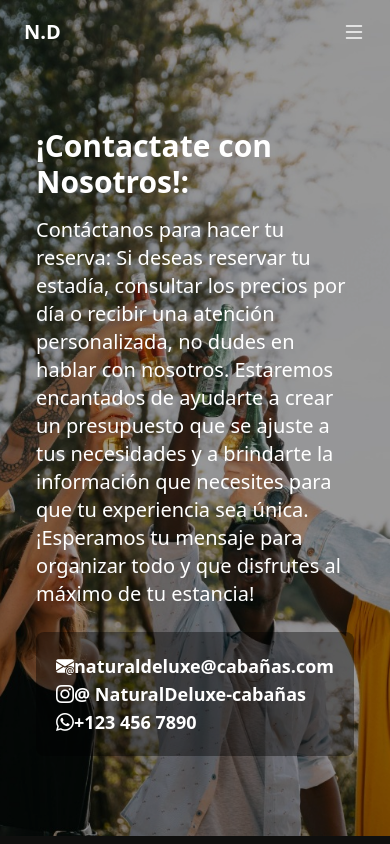
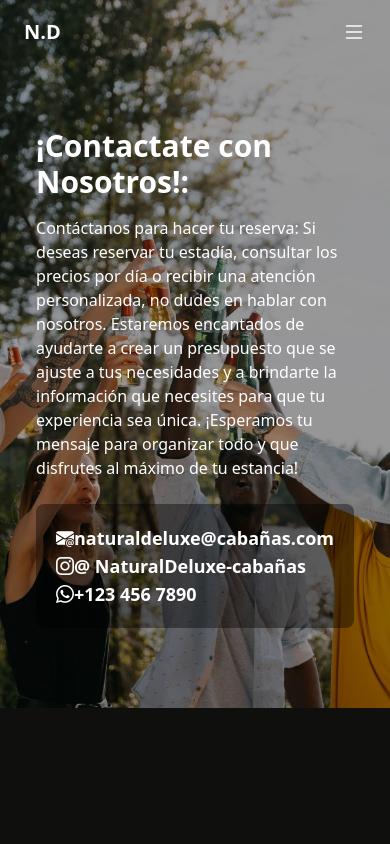
Before and after one commit to PamelaElin/Angular-project, an Angular app: page /contacto in a window 390 px wide. Built offline with nearby package versions, Linux system fonts and the light colour scheme.

Commit message:
fix scroll

```diff
--- a/src/app/components/card/card.component.html
+++ b/src/app/components/card/card.component.html
@@ -18,10 +18,10 @@
       <img [src]="imageUrl()" alt="{{ title() }}" class="w-[1000px] h-72 object-cover rounded-t-3xl">
       <div class="">
 
-    <div class="p-8 text-white bg-[#005A14] rounded-b-3xl">
-      <h2 class="text-3xl font-bold ">{{ title ()}}</h2>
-      <h3 class="text-lg mt-1 font-medium ">{{ subtitle() }}</h3>
-      <p class="  mt-2 font-medium text-md">{{ text ()}}</p>
+    <div class="p-8 text-white bg-[#165824b1] rounded-b-3xl">
+      <h2 class="text-xl font-bold ">{{ title ()}}</h2>
+      <h3 class="text-sm mt-1 font-medium ">{{ subtitle() }}</h3>
+      <p class="  mt-2 font-medium text-xs">{{ text ()}}</p>
     </div>
   </div>
   </div>
--- a/src/app/pages/contact/contact.component.css
+++ b/src/app/pages/contact/contact.component.css
@@ -5,5 +5,6 @@
 
 
 
+
     color: white;
   }
--- a/src/app/pages/contact/contact.component.html
+++ b/src/app/pages/contact/contact.component.html
@@ -1,8 +1,8 @@
 <section class="containerSection md:h-screen h-full ">
     <div class=" flex h-full w-full items-center justify-center bg-black/40 ">
-    <div class="grid justify-center mb-20 mt-32 text-white w-full px-52">
+    <div class="grid justify-center items-center md:items-start mb-20 mt-32 text-white w-full md:px-52 px-24">
         <h1 class="md:text-6xl text-3xl  font-bold mb-4">¡Contactate con <br>Nosotros!:</h1>
-        <p class="md:text-2xl text-xl mb-6 font-medium">
+        <p class="md:text-2xl text-base mb-6 font-medium">
             Contáctanos para hacer tu reserva: Si deseas reservar tu estadía, consultar los precios por día o recibir una atención personalizada, no dudes en hablar con nosotros. Estaremos encantados de ayudarte a crear un presupuesto que se ajuste a tus necesidades y a brindarte la información que necesites para que tu experiencia sea única. ¡Esperamos tu mensaje para organizar todo y que disfrutes al máximo de tu estancia!        </p>
 
 
```
